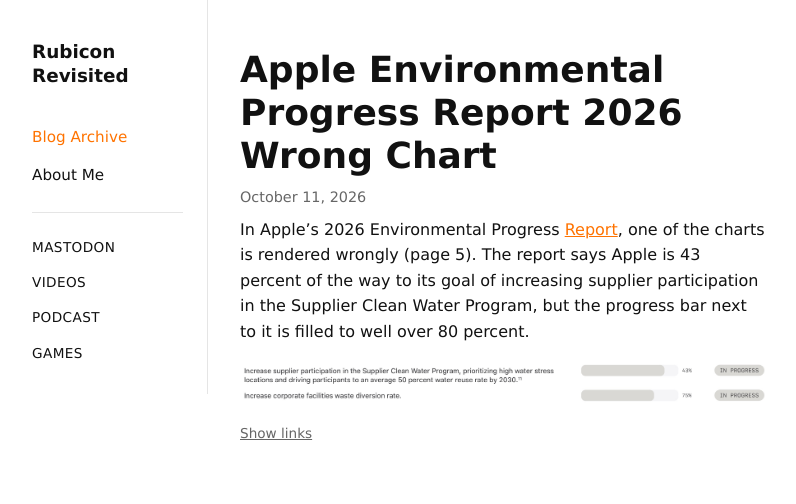
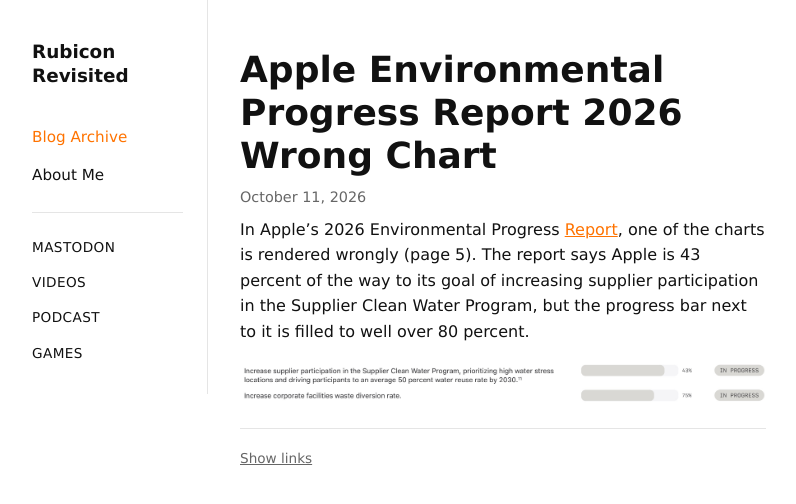
Before and after one commit to StepanJiri/stepankarasek.github.io, a Jekyll site: the page built from _posts/2026-10-11-Apple Environmental Progress Report 2026 Wrong Chart.md, in a window 1280 px wide. Shown: the top 504 px of the page, without its empty margins (152-948 px from the left). Built offline with Jekyll 4.4.1, drawn with Linux system fonts in a browser that asks for light colours.

Commit message:
Update style.css

```diff
--- a/assets/css/style.css
+++ b/assets/css/style.css
@@ -251,8 +251,10 @@ margin: 0.75rem 0 1.5rem;
 }
 
 .post-links-reveal {
-margin-top: 0.4rem;
+margin-top: 1.5rem;
 margin-bottom: 0;
+padding-top: 1rem;
+border-top: 1px solid var(--border);
 }
 
 .post-links-reveal a {
```
